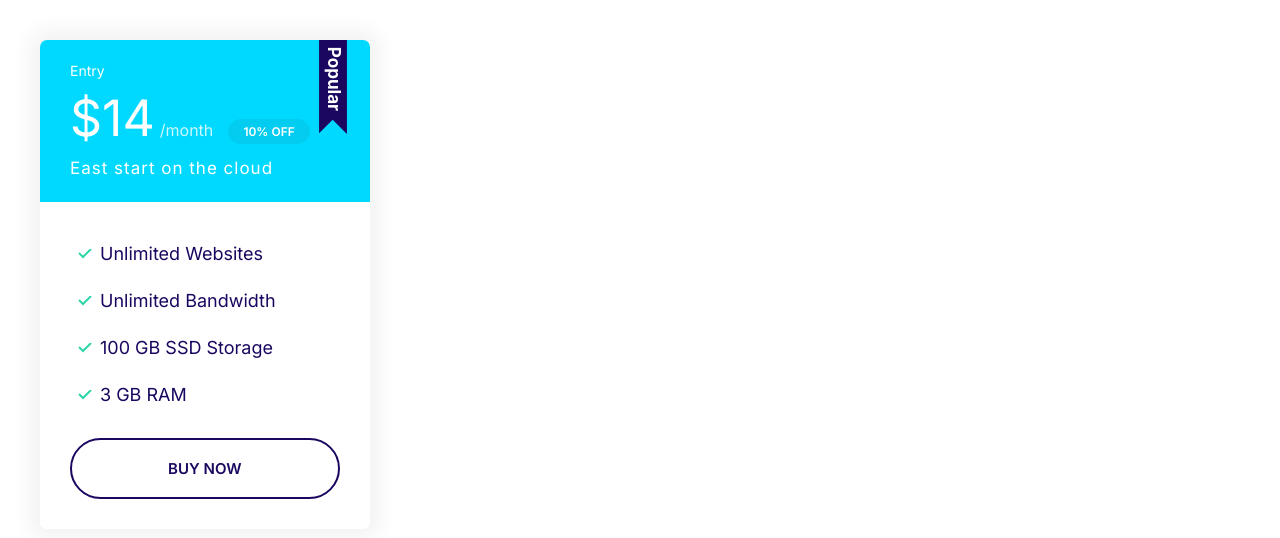
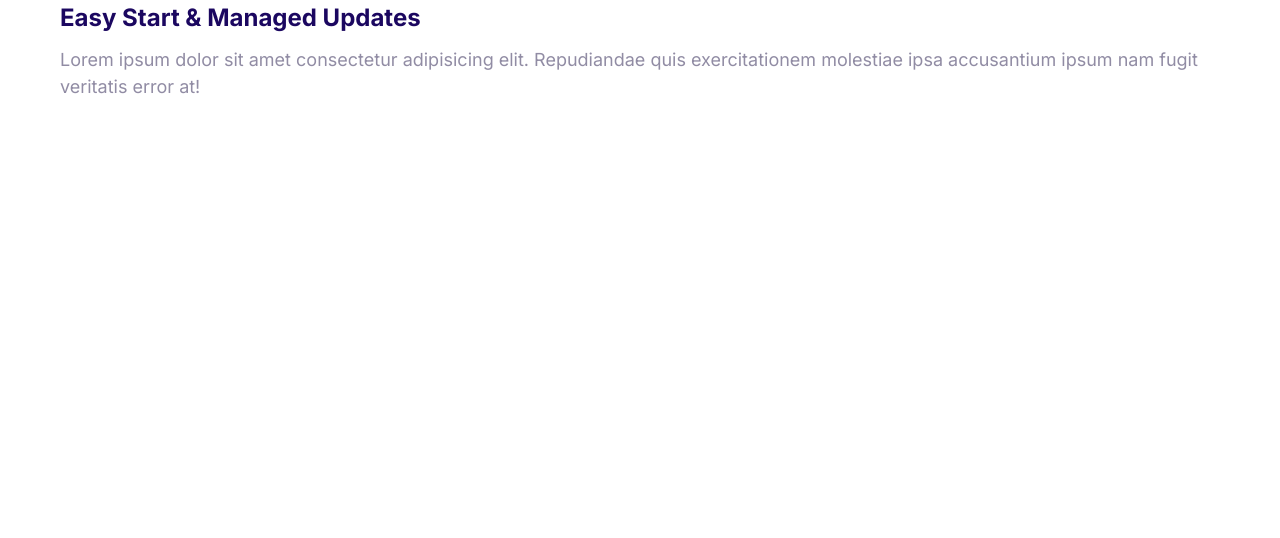
Before and after one commit to Yomna-Anwer/CSS-Practice, a plain HTML site: page CSS Practice/WebPage/index.html in a window 1280 px wide. Drawn offline with Linux system fonts and the light colour scheme.

Commit message:
WebPage(10.Building media component)

```diff
--- a/CSS Practice/WebPage/index.html
+++ b/CSS Practice/WebPage/index.html
@@ -13,30 +13,16 @@
     <title>Document</title>
 </head>
 <body>
-    <div style="width: 32%; padding: 4rem;">
-        <div class="plan plan--popular">
-            <div class="card card--secondary">
-                <header class="card__header">
-                    <h3 class="plan__name">Entry</h3>
-                    <span class="plan__price">$14</span>
-                    <span class="plan__billing-cycle">/month</span>
-                    <span class="badge badge--secondary badge--small">10% OFF</span>
-                    <span class="plan__description">East start on the cloud</span>
-                </header>
-                <div class="card__body">
-                    <ul class="list list--tick">
-                        <li class="list__item">Unlimited Websites</li>
-                        <li class="list__item">Unlimited Bandwidth</li>
-                        <li class="list__item">100 GB SSD Storage</li>
-                        <li class="list__item">3 GB RAM </li>
-                    </ul>
-                    <button class="btn btn--outline btn--block">Buy Now</button>
-                </div>
-            </div>
-        </div>
-
-
-    </div>
-
+  <div class="media">
+      <div class="media__image">
+        <svg class="icon icon--primary" >
+            <use xlink:href="images/sprite.svg#snap"></use>
+          </svg>
+      </div>
+      <div class="media__body">
+          <h3 class="media__title">Easy Start & Managed Updates </h3>
+          <p>Lorem ipsum dolor sit amet consectetur adipisicing elit. Repudiandae quis exercitationem molestiae ipsa accusantium ipsum nam fugit veritatis error at!</p>
+      </div>
+  </div>
 </body>
 </html>
--- a/CSS Practice/WebPage/styles.css
+++ b/CSS Practice/WebPage/styles.css
@@ -365,3 +365,21 @@ a {
     font-size: 1.7rem;
   }
 }
+
+/* Media */
+
+.media {
+  display: flex;
+}
+
+.media__title {
+  margin-top: 0;
+}
+
+.media__body {
+  margin: 0 2rem;
+}
+
+.media__image {
+  margin-top: 1rem;
+}
```
Also changed, not shown: CSS Practice/WebPage/components/media.html (added, +11 -0 lines).
